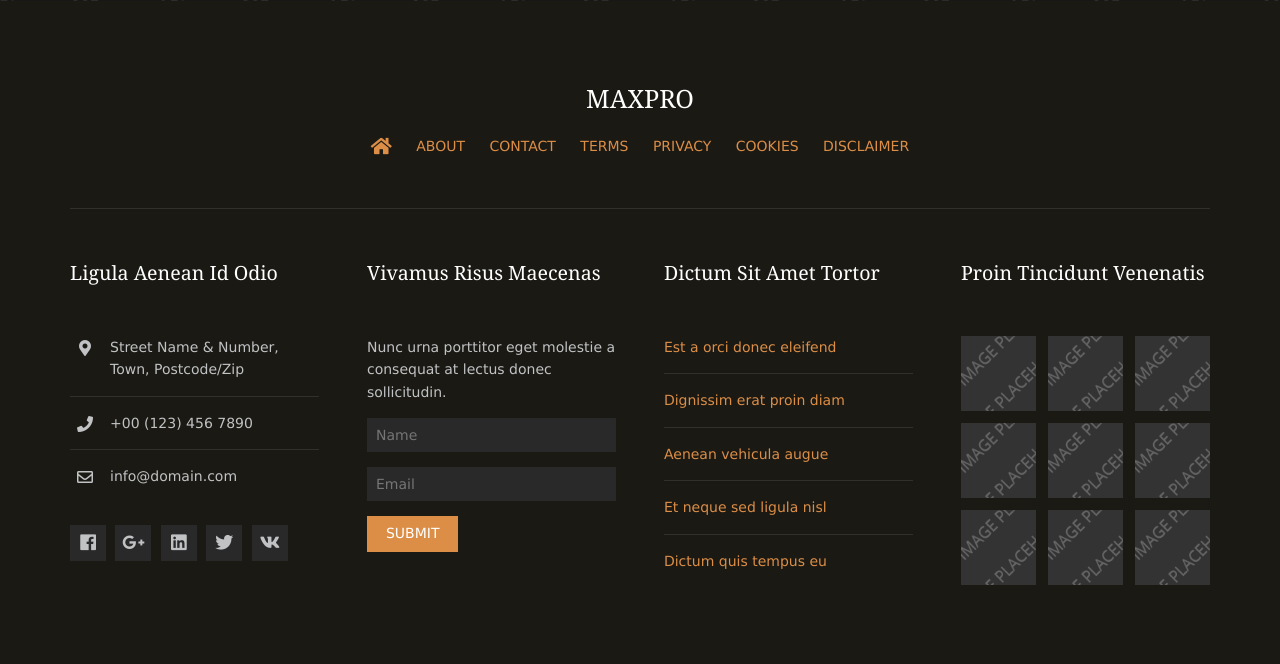
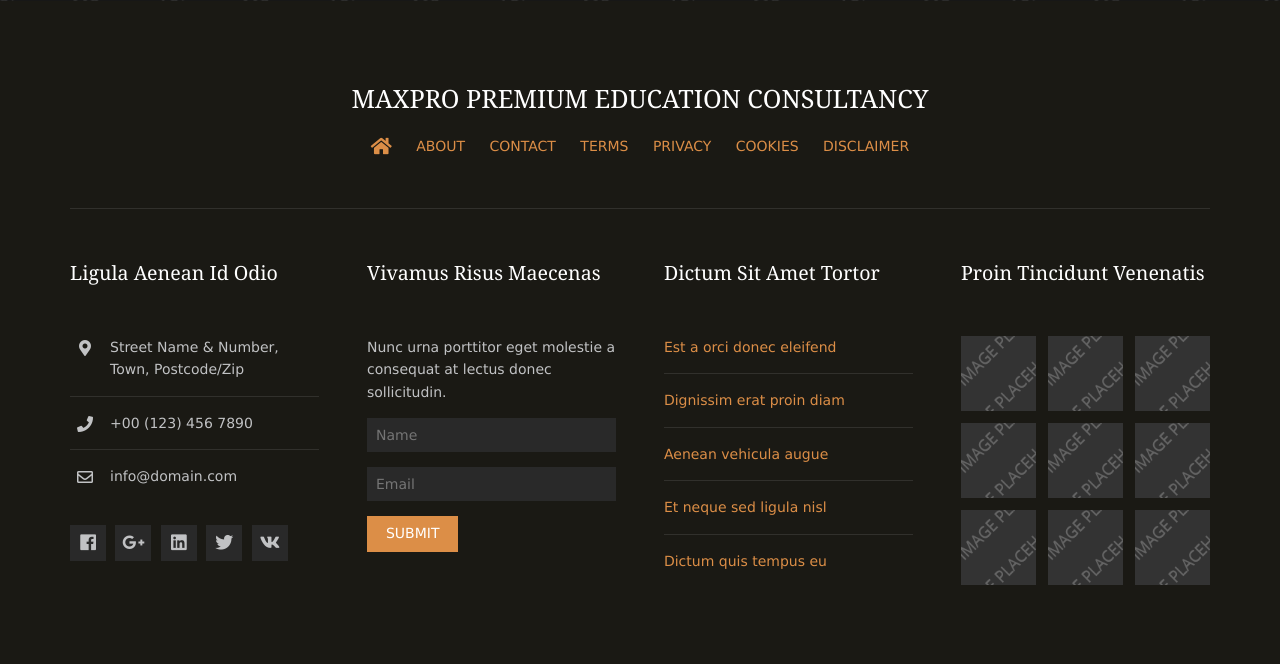
Before and after one commit to sabing123/InstitutionWebsite, a Django app: page / in a window 1280 px wide. Shown: the part 4302-4966 px from the top of the page. Run offline with Django 3.2, Linux system fonts and the light colour scheme.

Commit message:
make homepage v1.1

```diff
--- a/Templates/include/footer.html
+++ b/Templates/include/footer.html
@@ -8,7 +8,7 @@
 <div class="wrapper row4">
     <footer id="footer" class="hoc clear">
         <div class="center btmspace-50">
-            <h6 class="heading">Maxpro</h6>
+            <h6 class="heading">MAXPRO PREMIUM EDUCATION CONSULTANCY</h6>
             <nav>
                 <ul class="nospace inline pushright uppercase">
                     <li><a href="/"><i class="fas fa-lg fa-home"></i></a></li>
--- a/Templates/include/header.html
+++ b/Templates/include/header.html
@@ -74,7 +74,8 @@
 
     <div id="pageintro" class="hoc clear">
         <article class="center">
-            <h1 class="heading underline">MAXPRO PREMIUM EDUCATION CONSULTANCY</h1>
+            <h6 class="heading underline">MAXPRO PREMIUM EDUCATION CONSULTANCY</h6>
+
             <p>We offer student to make best decision to study aboard.</p>
             <footer><a class="btn" href="#">About </a></footer>
         </article>
```
